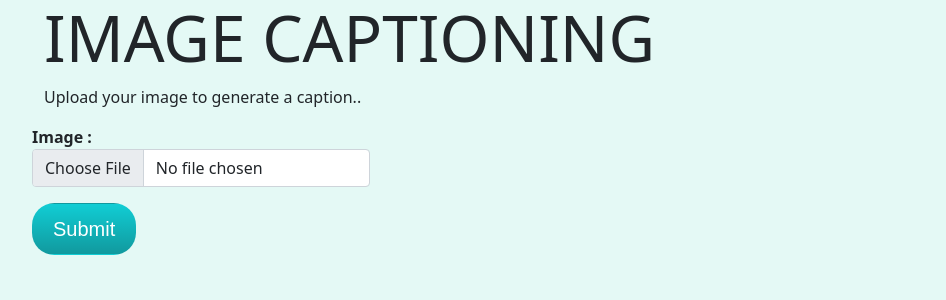
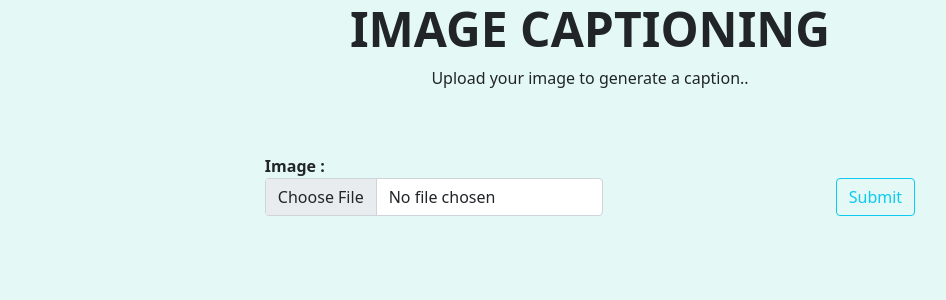
Before and after one commit to hiteshdhiman21/Captionify, a Flask app: page / in a window 1280 px wide. Shown: the top 300 px of the page, without its empty margins (50-996 px from the left). Run offline with Flask 2, Linux system fonts and the light colour scheme; parts of the project's set-up code (start-up, migrations or seed data) failed here and were passed over.

Commit message:
intial commit

```diff
--- a/templates/index.html
+++ b/templates/index.html
@@ -10,8 +10,7 @@
 
 	<style>
 		.heading {
-			font-weight: 90;
-			font-size: 4em;
+			font-size: 3rem;
 		}
 
 		img {
@@ -28,34 +27,6 @@
 			display:inline-block;
 		}
 
-		.btn {
-		margin-top: 1rem;
-	  background: #11cdd4;
-	  background-image: -webkit-linear-gradient(top, #11cdd4, #11999e);
-	  background-image: -moz-linear-gradient(top, #11cdd4, #11999e);
-	  background-image: -ms-linear-gradient(top, #11cdd4, #11999e);
-	  background-image: -o-linear-gradient(top, #11cdd4, #11999e);
-	  background-image: linear-gradient(to bottom, #11cdd4, #11999e);
-	  -webkit-border-radius: 8;
-	  -moz-border-radius: 8;
-	  border-radius: 1.4rem;
-	  font-family:'Montserrat', sans-serif;
-	  color: #ffffff;
-	  font-size: 20px;
-	  padding: 10px 20px 10px 20px;
-	  text-decoration: none;
-	}
-
-	.btn:hover {
-	  background: #30e3cb;
-		color: #ffffff;
-	  background-image: -webkit-linear-gradient(top, #30e3cb, #2bc4ad);
-	  background-image: -moz-linear-gradient(top, #30e3cb, #2bc4ad);
-	  background-image: -ms-linear-gradient(top, #30e3cb, #2bc4ad);
-	  background-image: -o-linear-gradient(top, #30e3cb, #2bc4ad);
-	  background-image: linear-gradient(to bottom, #30e3cb, #2bc4ad);
-	  text-decoration: none;
-	}
 	</style>
 
 	</head>
@@ -64,15 +35,20 @@
 
 		<div class="jumbotron">
 			<div class="container">
-				<h1 class="heading"><b> IMAGE CAPTIONING </b></h1>
-				<p>Upload your image to generate a caption..</p>
+				<h1 class="heading text-center"><b> IMAGE CAPTIONING </b></h1>
+				<p class="text-center">Upload your image to generate a caption..</p>
 			</div>
 		</div>
 
-		<form class="form-class" method ="POST" action = "/" enctype = "multipart/form-data">
-			<label class = "label-class"><b> Image : </b></label><input class="form-control" type="file" name="userfile" placeholder="Your Image">
+		<form class="form-class d-flex justify-content-evenly" style="margin-top: 4rem;" method ="POST" action = "/" enctype = "multipart/form-data">
+<div>
+			<label class = "label-class"><b> Image : </b></label>
+			<input class="form-control" type="file" name="userfile" placeholder="Your Image">
+</div>
+<div>
+		<button type="submit" class="btn btn-outline-info mt-4"> Submit </button>
+</div>
 
-			<button type="submit" class="btn"> Submit </button>
 		</form>
 
 		<br>
@@ -80,19 +56,26 @@
 
 		{% if your_result %}
 
-			<div class="row">
-				<div class="col-sm-4">
-					<img src="{{your_result['image']}}">
-				</div>
-				<div class="col-sm-8">
-					<p class="text"><b>Generated Caption : </b></p>
-					<p style="font-size: 25px; color = " ><b>{{your_result['caption']}}</b></p>
-				</div>
-			</div>
+
+	<div class="card m-auto shadow rounded-2 img-responsive" style="max-width: 25rem;" >
+  <img src="{{your_result['image']}}" class="card-img-top " alt="...">
+  <div class="card-body">
+    <h5 class="card-title">Generated Caption :</h5>
+    <p class="card-text">{{your_result['caption']}}</p>
+  </div>
+</div>
+
+			<script >
+				let utterance = new SpeechSynthesisUtterance("{{your_result['caption']}}");
+				const  call= ()=> {
+			speechSynthesis.speak(utterance);
+			}
+			call()
+			</script>
 
 		{% endif %}
 
 	</div>
 
 </body>
-</h
+</html>
```
Also changed, not shown: static/rohit_sharma.jpg (added).
